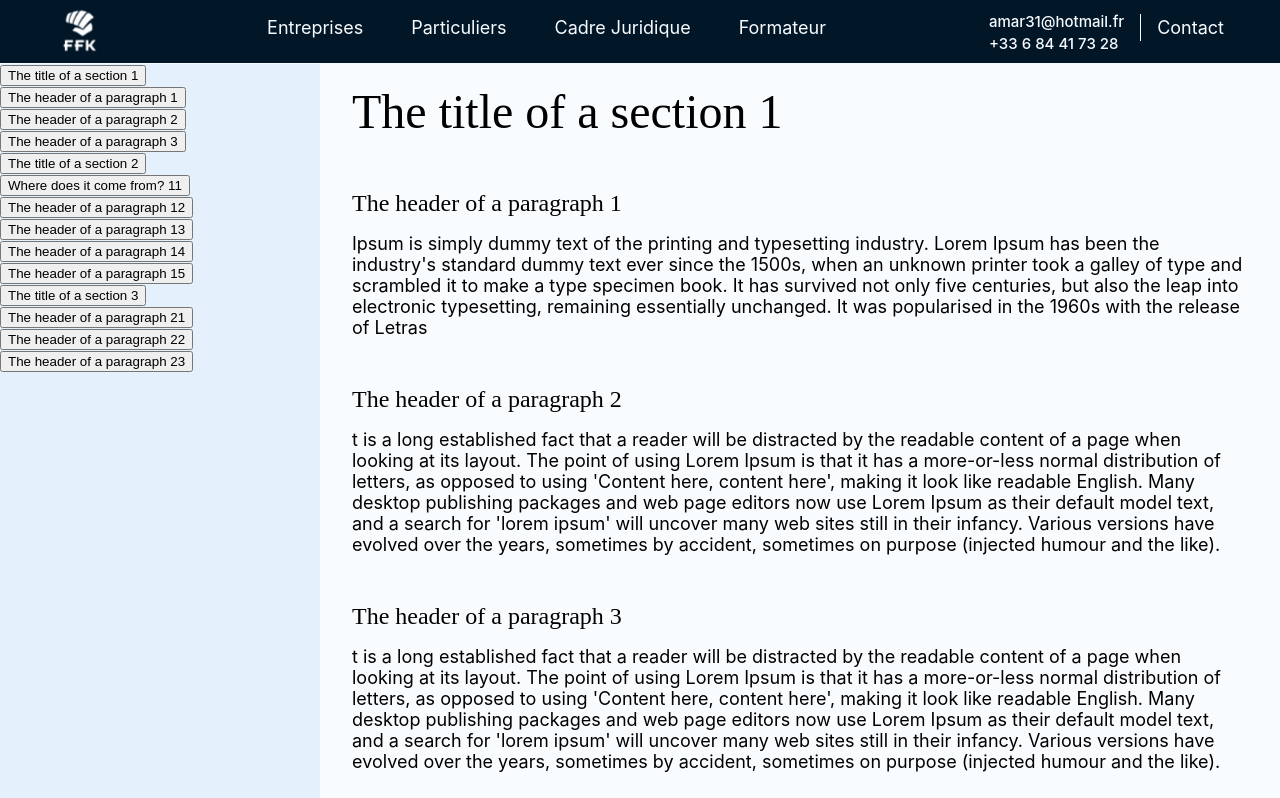
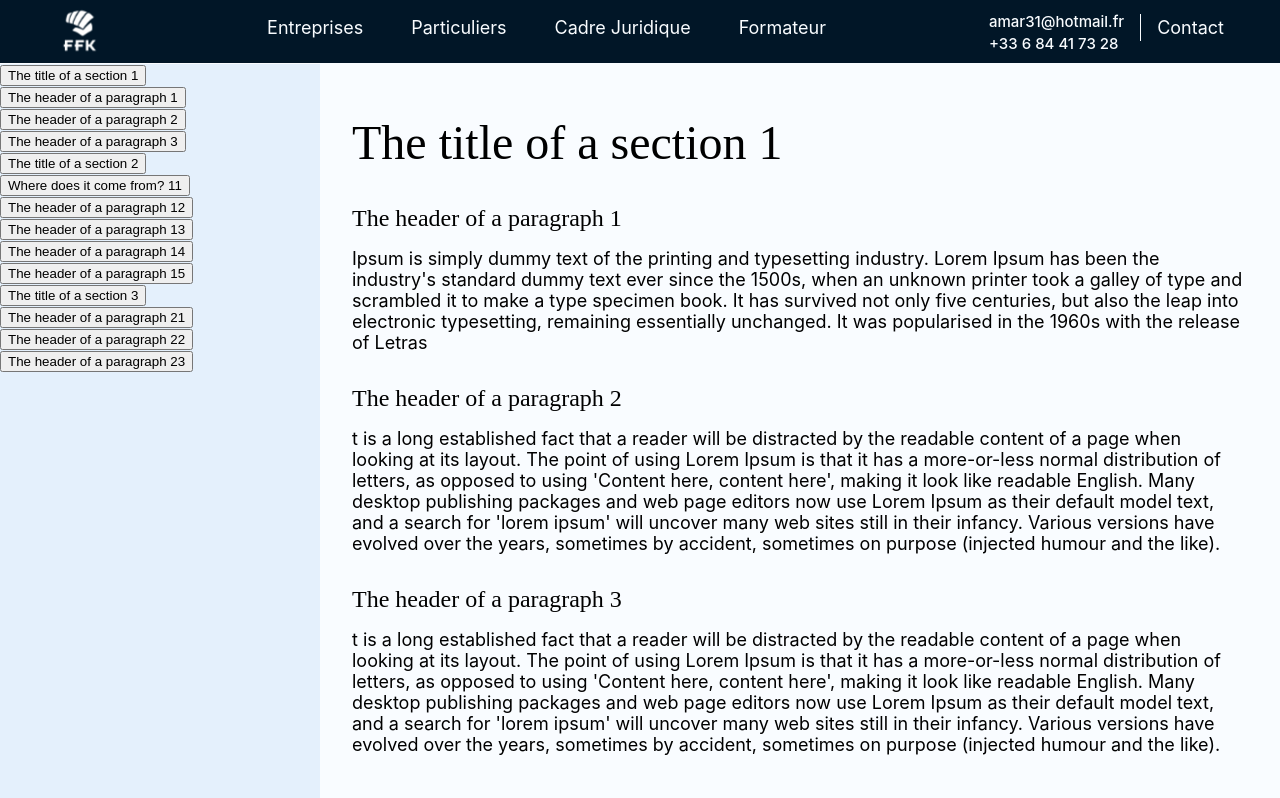
Before and after one commit to Kaa-b/Street-contact, a Next.js app: page /juridiction in a window 1280 px wide. Shown: the top 798 px of the page. Built offline with nearby package versions, Linux system fonts and the light colour scheme.

Commit message:
Designing a bit more

```diff
--- a/components/article/article.module.css
+++ b/components/article/article.module.css
@@ -4,11 +4,11 @@
     font-weight: 400;
     font-size: 48px;
     line-height: 61px;
-    padding: 1rem;
+    padding: 1rem 0;
 }
 
 .sectionWrapper {
-    padding: 1rem;
+    padding-bottom: 1rem;
 }
 
 .paragraphHeader {
--- a/styles/juridiction.module.css
+++ b/styles/juridiction.module.css
@@ -5,7 +5,7 @@
 
 .body {
     margin-left: var(--sidebar-length);
-    padding: 1px 16px;
+    padding: 2rem;
 }
 
 .sidebar {
```
